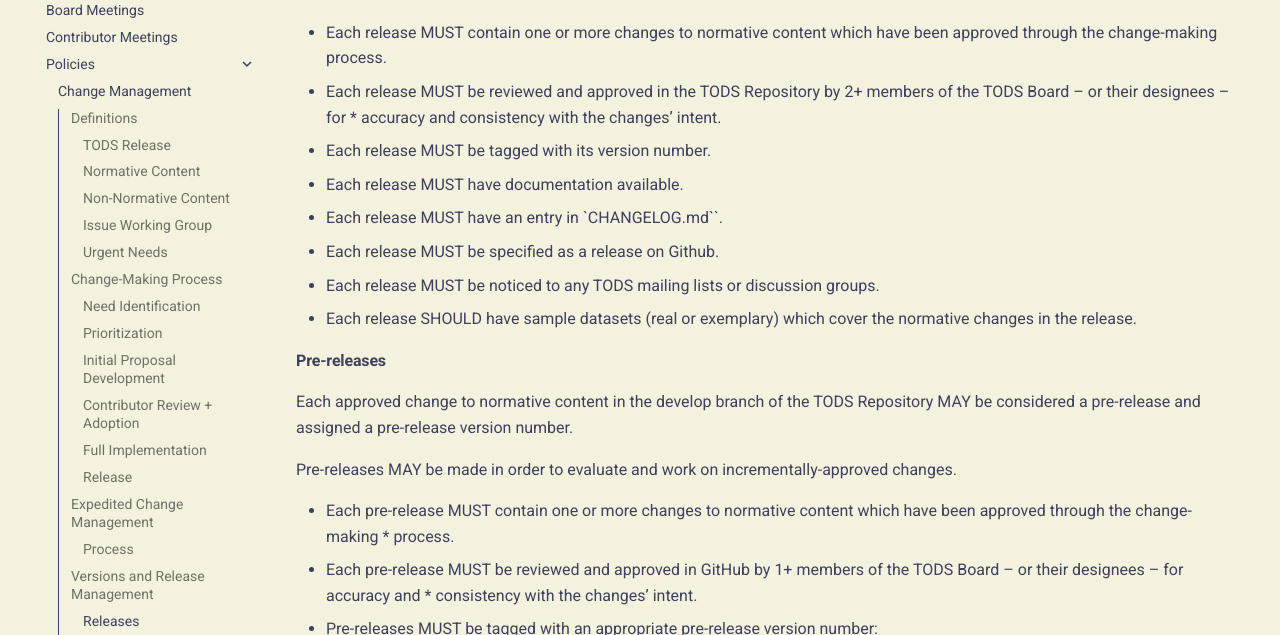
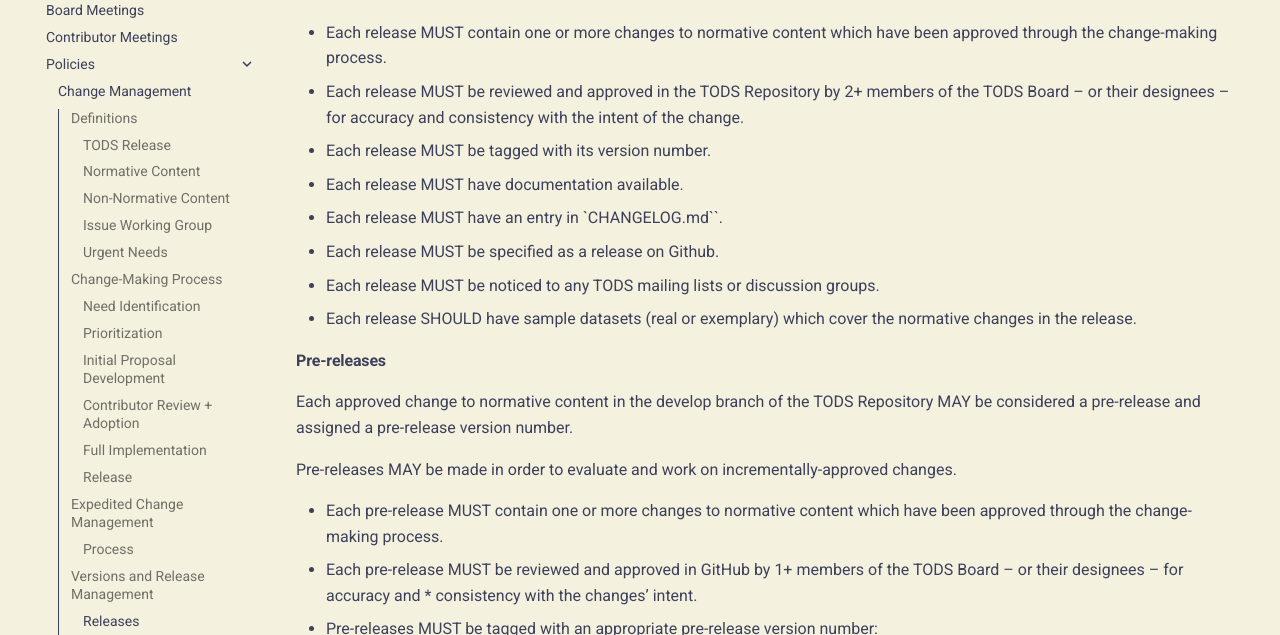
Before and after one commit to cal-itp/operational-data-standard, an MkDocs documentation site: the page built from docs/governance/policies/change-management-versioning.md, in a window 1280 px wide and 900 px high, scrolled down 5241 px. Shown: the part 178-813 px from the top of the window. Built offline with MkDocs 1.6.1 and Material for MkDocs 9.7.7, drawn with Linux system fonts in a browser that asks for light colours; nearby versions of some CDN libraries; comment, search, counter and statistics services are not loaded.

Commit message:
small typos in change-management-versioning.md

```diff
--- a/docs/governance/policies/change-management-versioning.md
+++ b/docs/governance/policies/change-management-versioning.md
@@ -154,7 +154,7 @@ This section outlines an expedited process for implementing changes in response
 Each change to normative content in the main branch of the TODS Repository MUST be considered a new release and assigned a version number.
 
 * Each release MUST contain one or more changes to normative content which have been approved through the change-making process.
-* Each release MUST be reviewed and approved in the TODS Repository by 2+ members of the [TODS Board][board]  – or their designees – for * accuracy and consistency with the changes’ intent.
+* Each release MUST be reviewed and approved in the TODS Repository by 2+ members of the [TODS Board][board]  – or their designees – for accuracy and consistency with the intent of the change.
 * Each release MUST be tagged with its version number.
 * Each release MUST have documentation available.
 * Each release MUST have an entry in `CHANGELOG.md``.
@@ -168,7 +168,7 @@ Each approved change to normative content in the develop branch of the TODS Repo
 
 Pre-releases MAY be made in order to evaluate and work on incrementally-approved changes.
 
-* Each pre-release MUST contain one or more changes to normative content which have been approved through the change-making * process.
+* Each pre-release MUST contain one or more changes to normative content which have been approved through the change-making process.
 * Each pre-release MUST be reviewed and approved in GitHub by 1+ members of the [TODS Board][board] – or their designees – for accuracy and * consistency with the changes’ intent.
 * Pre-releases MUST be tagged with an appropriate pre-release version number:
 * Pre-releases that have incorporated all the normative changes for the target-release MUST have a beta version number;
```
